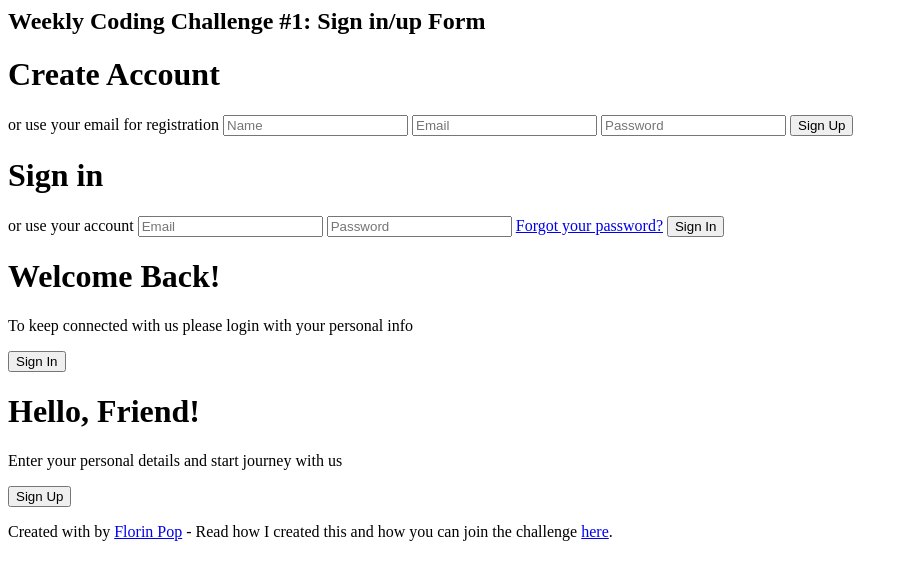
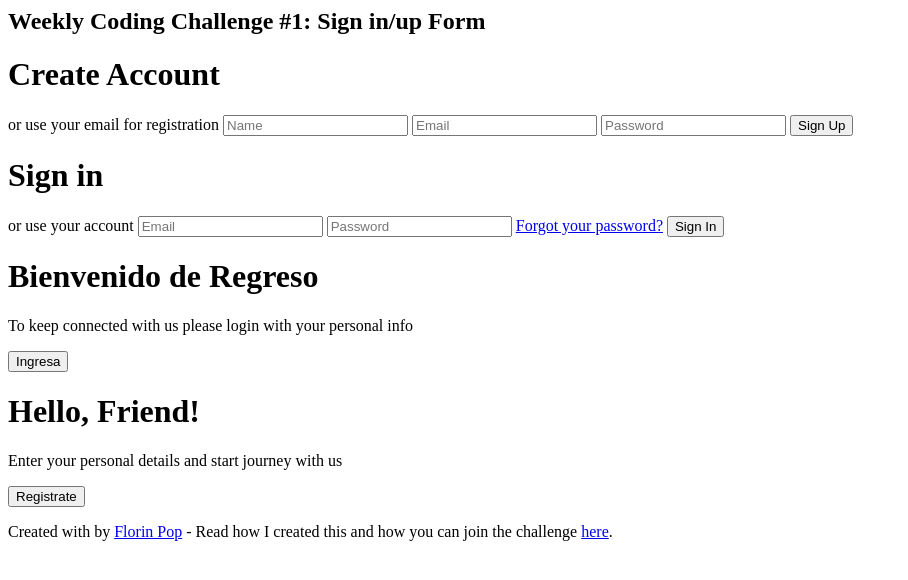
Before and after one commit to DiegoVergara214592/Login-Theme, a plain HTML site: page index.html in a window 1280 px wide. Shown: the whole page, without its empty margins (0-908 px from the left). Drawn offline with Linux system fonts and the light colour scheme.

Commit message:
Update index.html
Change of many words to  traslate from english to spanish

```diff
--- a/index.html
+++ b/index.html
@@ -33,14 +33,14 @@
 	<div class="overlay-container">
 		<div class="overlay">
 			<div class="overlay-panel overlay-left">
-				<h1>Welcome Back!</h1>
+				<h1>Bienvenido de Regreso </h1>
 				<p>To keep connected with us please login with your personal info</p>
-				<button class="ghost" id="signIn">Sign In</button>
+				<button class="ghost" id="signIn">Ingresa</button>
 			</div>
 			<div class="overlay-panel overlay-right">
 				<h1>Hello, Friend!</h1>
 				<p>Enter your personal details and start journey with us</p>
-				<button class="ghost" id="signUp">Sign Up</button>
+				<button class="ghost" id="signUp">Registrate</button>
 			</div>
 		</div>
 	</div>
```
